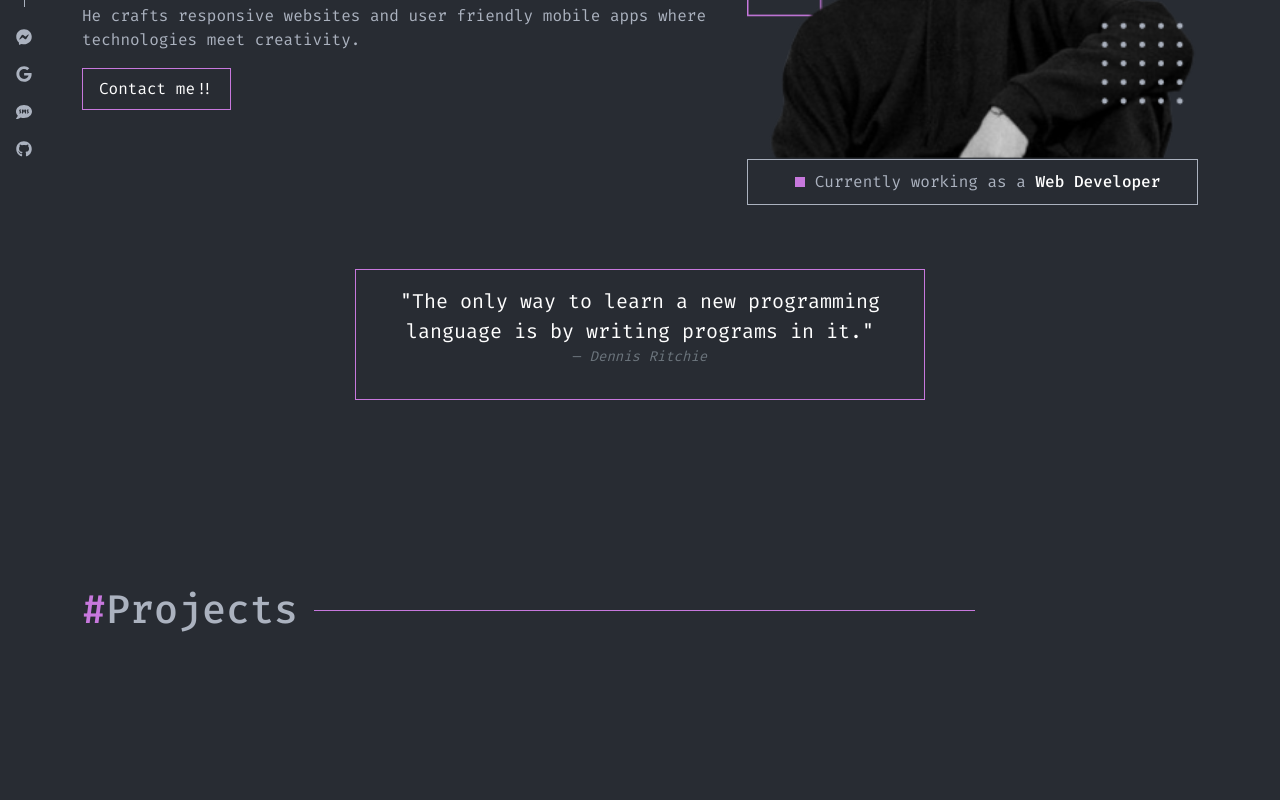
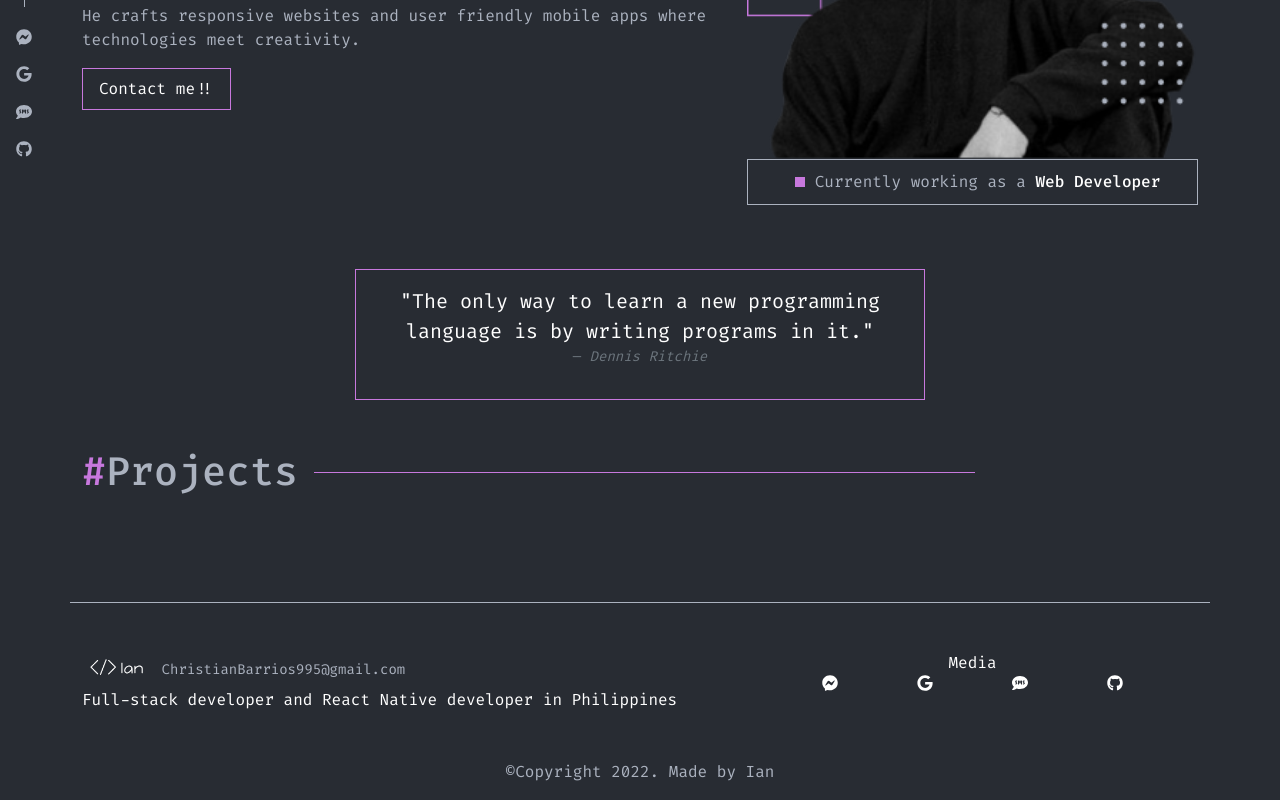
Before and after one commit to UtopicUnicorn995/Portfolio, a React (Create React App) app: page / in a window 1280 px wide. Shown: the part 293-1093 px from the top of the page. Before the commit the page ends 929 px from the top, so only its background shows below. Built offline with nearby package versions, Linux system fonts and the light colour scheme.

Commit message:
added footer and project component

```diff
--- a/src/App.js
+++ b/src/App.js
@@ -2,6 +2,7 @@ import { BrowserRouter as Router, Routes, Route } from "react-router-dom";
 import NavigationBar from "./components/Navbar";
 import FixedIcons from "./components/FixedIcons";
 import Home from "./pages/Home";
+import Footer from "./components/Footer";
 
 function App() {
   return (
@@ -11,6 +12,7 @@ function App() {
       <Routes>
         <Route path="/" element={<Home />} />
       </Routes>
+      <Footer />
     </Router>
   );
 }
--- /dev/null
+++ b/src/components/Footer.jsx
@@ -0,0 +1,44 @@
+import Container from "react-bootstrap/Container";
+import Row from "react-bootstrap/Row";
+import Col from "react-bootstrap/Col";
+import MainIcon from "../assets/navLogo.png";
+import { FaFacebookMessenger, FaGoogle, FaSms, FaGithub } from "react-icons/fa";
+
+function Footer() {
+  return (
+    <Container className="text-white  pt-5 footer mt-3">
+      <Row>
+        <Col lg={7} className="d-none d-lg-block">
+          <Row>
+            <Col lg={12} className="secondary-color">
+              <img src={MainIcon} className="navbar-Icon" />{" "}
+              <small>ChristianBarrios995@gmail.com</small>
+            </Col>
+            <Col>
+              Full-stack developer and React Native developer in Philippines
+            </Col>
+          </Row>
+        </Col>
+        <Col lg={5} className=" d-flex justify-content-end d-none d-lg-block">
+          <Row>
+            <Col className="text-center" lg={12}>
+              Media
+            </Col>
+            <Col className="d-flex justify-content-around px-5">
+              {" "}
+              <FaFacebookMessenger />
+              <FaGoogle />
+              <FaSms />
+              <FaGithub />
+            </Col>
+          </Row>
+        </Col>
+        <Col className="text-center secondary-color mt-5 mb-3 w-100" lg={12}>
+          &#169;Copyright 2022. Made by Ian
+        </Col>
+      </Row>
+    </Container>
+  );
+}
+
+export default Footer;
--- a/src/components/HomeProjects.jsx
+++ b/src/components/HomeProjects.jsx
@@ -4,7 +4,7 @@ import Col from "react-bootstrap/Col";
 
 function HomeProjects() {
   return (
-    <Container>
+    <Container className="mt-5">
       <div className="position-relative">
         <h1 className="secondary-color projects-h1 d-inline position-relative pe-3">
           <span className="primary-color">#</span>Projects
--- a/src/components/MainHome.jsx
+++ b/src/components/MainHome.jsx
@@ -5,13 +5,12 @@ import Col from "react-bootstrap/Col";
 
 function MainHome() {
   return (
-    <div className="homepage ">
     <Container>
       <Row className="mt-lg-3 flex-row justify-content-center">
         <Col lg={7} className="d-lg-flex flex-column justify-content-center">
           <h1 className="homeH1 mb-3 mt-2">
-              Ian is a{" "}
-              <span className="primary-color">Full-Stack developer</span> and
+            Ian is a <span className="primary-color">Full-Stack developer</span>{" "}
+            and
             <span className="primary-color"> React Native developer</span>
           </h1>
 
@@ -47,8 +46,8 @@ function MainHome() {
           <figure class="text-center d-lg-flex flex-column justify-content-center">
             <blockquote class="blockquote">
               <p>
-                  "The only way to learn a new programming language is by
-                  writing programs in it."
+                "The only way to learn a new programming language is by writing
+                programs in it."
               </p>
             </blockquote>
             <figcaption class="blockquote-footer mb-0">
@@ -58,7 +57,6 @@ function MainHome() {
         </Col>
       </Row>
     </Container>
-    </div>
   );
 }
 
--- a/src/index.css
+++ b/src/index.css
@@ -111,3 +111,7 @@ body {
   background-color: #282c33;
   z-index: 2;
 }
+
+.footer {
+  border-top: 1px solid #abb2bf;
+}
--- a/src/pages/Home.jsx
+++ b/src/pages/Home.jsx
@@ -4,8 +4,10 @@ import MainHome from "../components/MainHome";
 function Home() {
   return (
     <>
-      <MainHome />
-      <HomeProjects />
+      <div className="homepage ">
+        <MainHome />
+        <HomeProjects />
+      </div>
     </>
   );
 }
```
Lines whose indentation alone changed are shown as unchanged.
